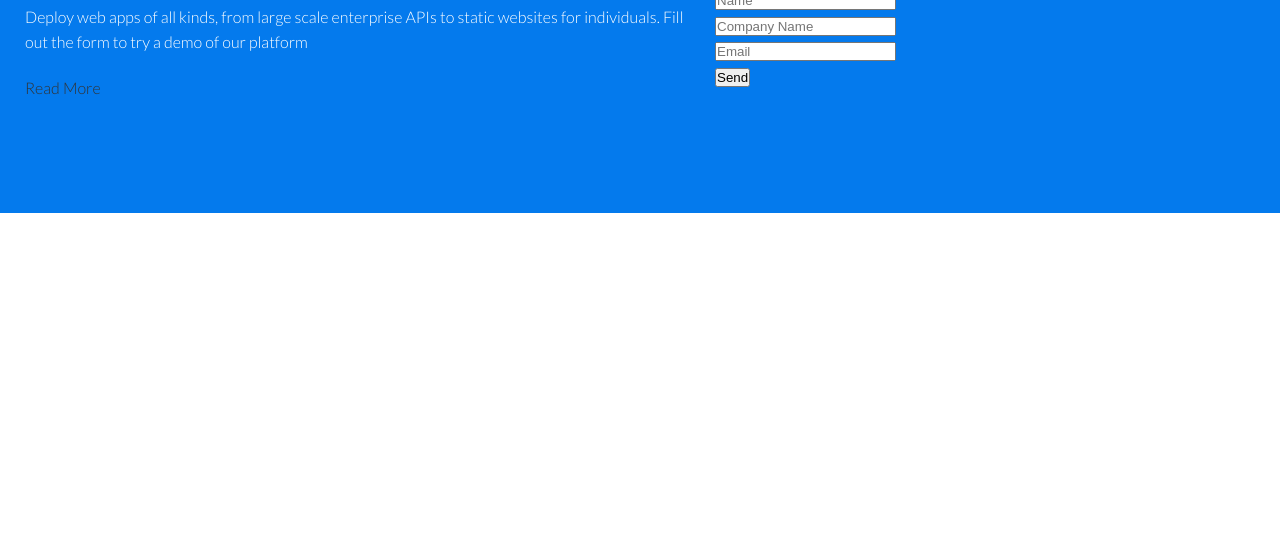
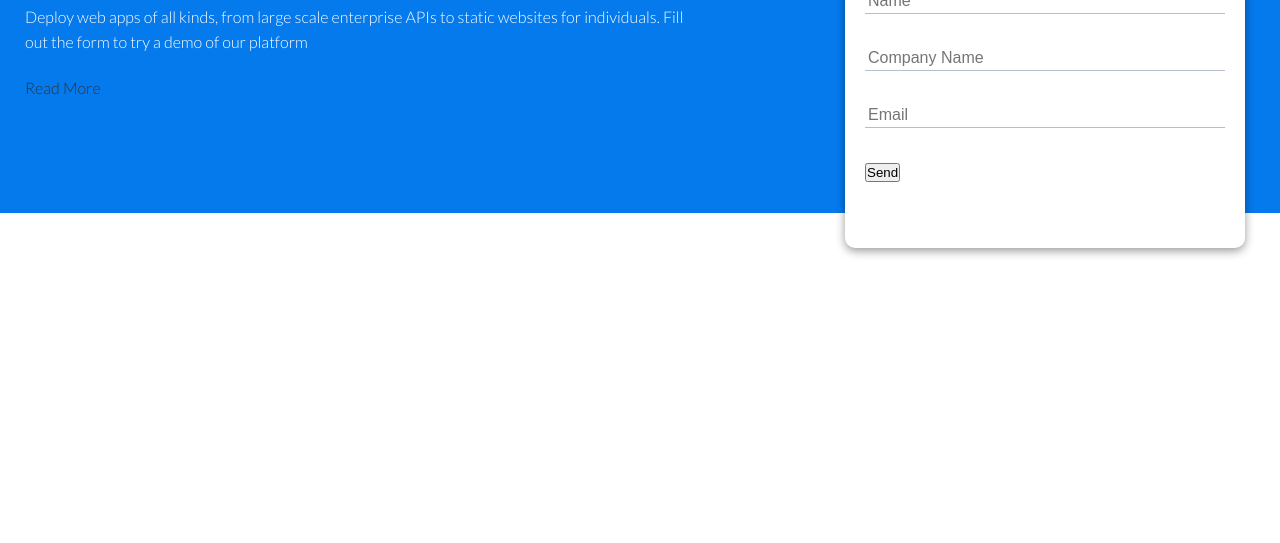
Before and after one commit to remarkablejames/LORUKI, a plain HTML site: page index.html in a window 1280 px wide. Shown: the part 257-800 px from the top of the page. Drawn offline with Linux system fonts and the light colour scheme.

Commit message:
styled input fields of the form

```diff
--- a/css/style.css
+++ b/css/style.css
@@ -83,6 +83,29 @@ img {
 .showcase .grid {
   grid-template-columns: 55% 45%;
   gap: 30px;
+  overflow: visible;
+}
+
+.showcase-form {
+  position: relative;
+  top: 60px;
+  height: 350px;
+  width: 400px;
+  padding: 40px;
+  z-index: 100;
+  justify-self: flex-end;
+}
+.showcase-form .form-control {
+  margin: 30px 0;
+}
+.showcase-form input[type="text"],
+.showcase-form input[type="email"] {
+  border: 0;
+  border-bottom: 1px solid #b4becb;
+  width: 100%;
+  padding: 3px;
+  font-size: 16px;
+  outline: none;
 }
 /* UTILITY STYLES */
 .container {
@@ -98,6 +121,15 @@ img {
   height: 100%;
 }
 
+.card {
+  background-color: white;
+  color: #333;
+  border-radius: 10px;
+  box-shadow: 0 3px 10px rgba(0, 0, 0, 0.4);
+  padding: 20px;
+  margin: 10px;
+}
+
 .grid {
   display: grid;
   grid-template-columns: 1fr 1fr;
```
